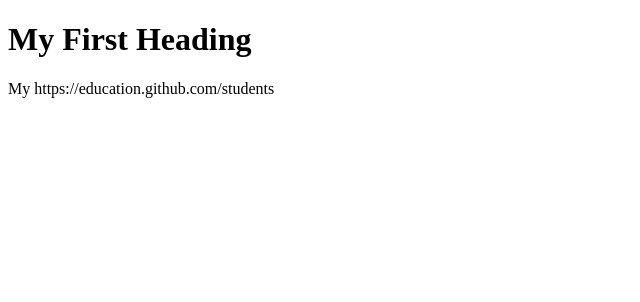
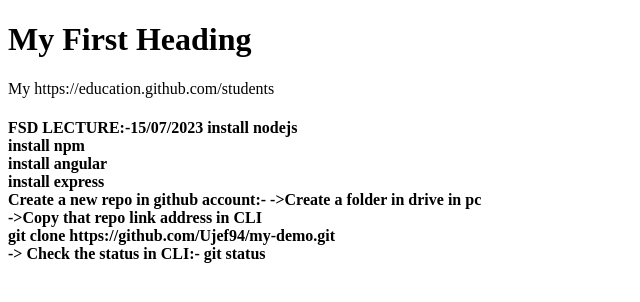
Before and after one commit to Ujef94/liveDemo.github.io, a plain HTML site: page index.html in a window 1280 px wide. Shown: the whole page, without its empty margins (0-640 px from the left). Drawn offline with Linux system fonts and the light colour scheme.

Commit message:
Update index.html

```diff
--- a/index.html
+++ b/index.html
@@ -4,6 +4,20 @@
 
 <h1>My First Heading</h1>
 <p>My https://education.github.com/students</p>
+<h4>
+FSD LECTURE:-15/07/2023
+  install nodejs<br>
+  install npm<br>
+  install angular <br>
+  install express<br>
 
+Create a new repo in github account:-
+->Create a folder in drive in pc<br>
+->Copy that repo link address in CLI<br>
+  git clone https://github.com/Ujef94/my-demo.git
+<br>
+-> Check the status in CLI:-
+   git status
+</h4>
 </body>
 </html>
```
